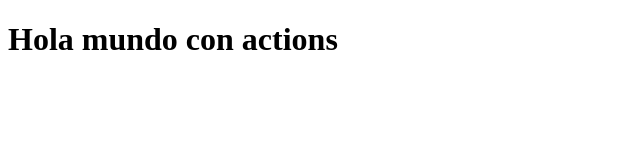
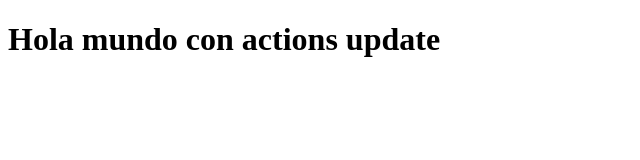
Before and after one commit to maikelpiramide/dockeractionsweb, a plain HTML site: page www/index.html in a window 1280 px wide. Shown: the whole page, without its empty margins (0-640 px from the left). Drawn offline with Linux system fonts and the light colour scheme.

Commit message:
html modificado

```diff
--- a/www/index.html
+++ b/www/index.html
@@ -6,6 +6,6 @@
     <title>Hola mundo</title>
 </head>
 <body>
-    <h1>Hola mundo con actions</h1>
+    <h1>Hola mundo con actions update</h1>
 </body>
 </html>
```
